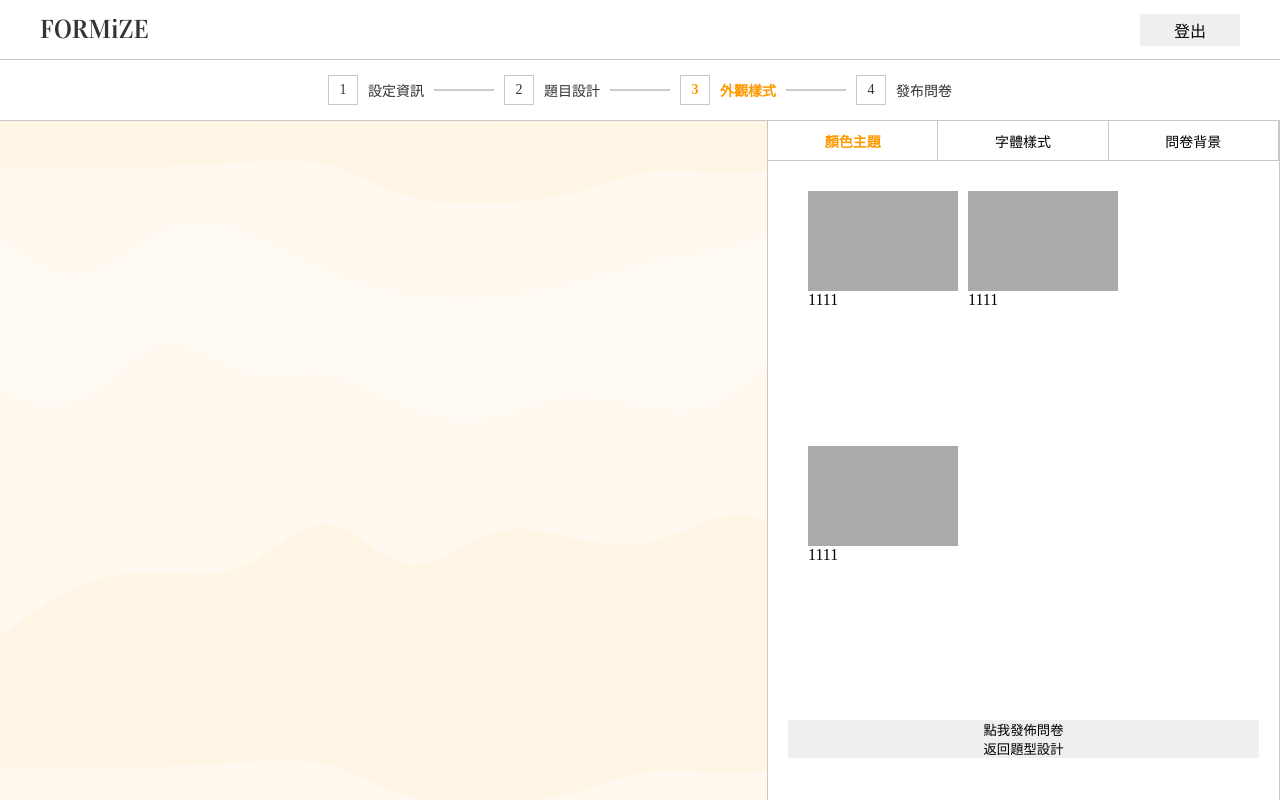
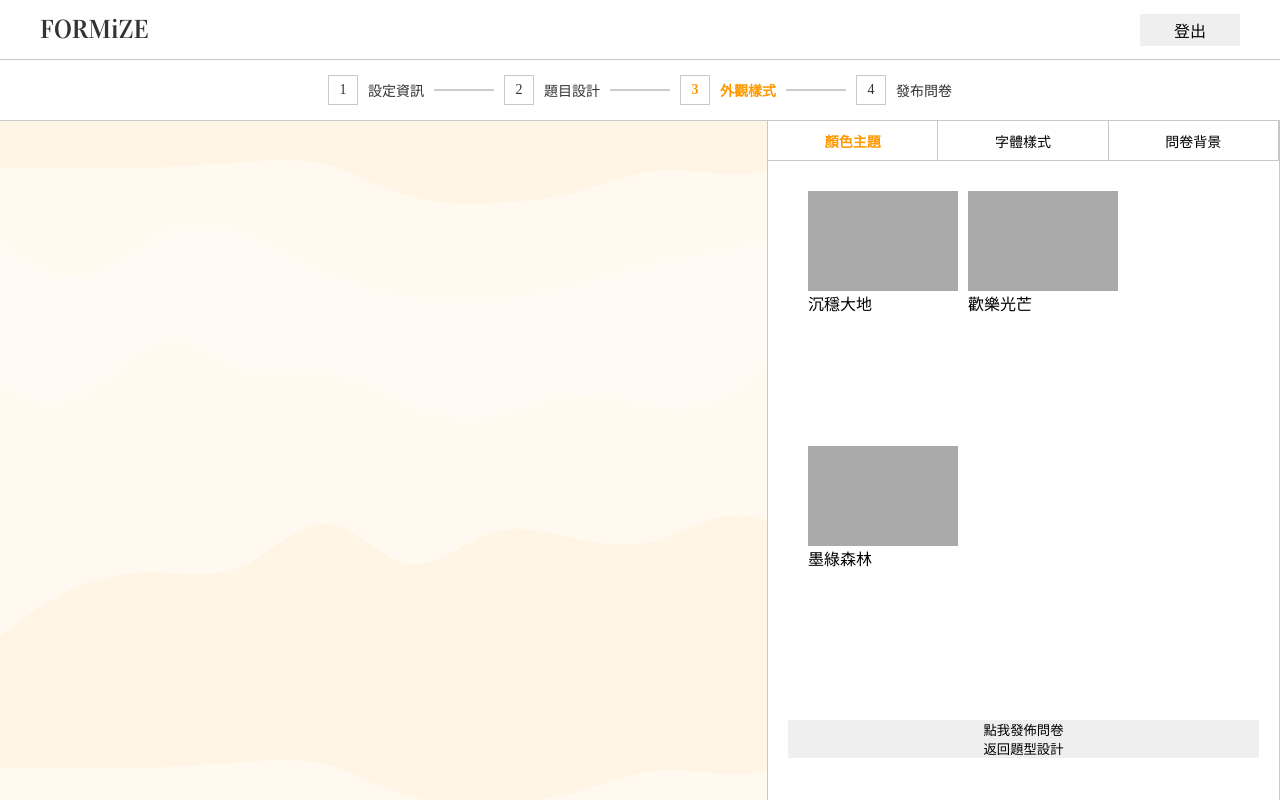
Before and after one commit to f0955710119/formize, a Next.js app: page /admin/new in a window 1280 px wide. Both pictures are taken after a click on the button "前往外觀樣式設計". Built offline with nearby package versions, Linux system fonts and the light colour scheme; a web font is replaced by a local one.

Commit message:
Add functionality of switching different color theme

```diff
--- a/src/components/Admin/CreateForm/StyleDesign/StyleSettings/SettingBar.tsx
+++ b/src/components/Admin/CreateForm/StyleDesign/StyleSettings/SettingBar.tsx
@@ -1,10 +1,15 @@
 // Card / Button ( router ) / O[tion hEADER] / able to scroll
 import { FC, useState } from "react";
+import { useAppDispatch } from "../../../../../hooks/useAppDispatch";
 import styled from "styled-components";
 import Layout from "../../UI/Layout";
 import Card from "./UI/Card";
 import HeaderItem from "./HeaderItem";
 import Button from "../../UI/Button";
+import styleConfig from "../../../../../configs/styleConfig";
+import { styleActions } from "../../../../../store/slice/styleSlice";
+import themes from "../../../../../store/theme/theme";
+import styleActionType from "../../../../../store/actionType/styleActionType";
 
 const SettingLayout = styled(Layout)`
   padding: 0;
@@ -67,7 +72,9 @@ const StyleCTAButton = styled(Button)`
 `;
 
 const styleTitleList = ["顏色主題", "字體樣式", "問卷背景"];
-const defaultThemeList = ["1111", "1111", "1111"];
+const defaultThemeList = Object.keys(styleConfig)
+  .filter((key) => key.includes("NAME"))
+  .map((key: string) => styleConfig[key]);
 const defaultFontList = [
   "華康少女",
   "新細明體",
@@ -92,6 +99,46 @@ const SettingBar: FC<SettingBarProps> = ({
   setCurrentStep,
 }: SettingBarProps) => {
   const [stylingOption, setStylingOption] = useState<number>(0);
+  const dispatch = useAppDispatch();
+
+  const switchThemeHandler = (title: string) => {
+    switch (title) {
+      case styleConfig.MAIN_NAME: {
+        dispatch(
+          styleActions.changeStyle({
+            actionType: styleActionType.THEME,
+            theme: styleConfig.MAIN,
+          })
+        );
+        break;
+      }
+
+      case styleConfig.YELLOW_NAME: {
+        dispatch(
+          styleActions.changeStyle({
+            actionType: styleActionType.THEME,
+            theme: styleConfig.YELLOW,
+          })
+        );
+        break;
+      }
+
+      case styleConfig.GREEN_NAME: {
+        dispatch(
+          styleActions.changeStyle({
+            actionType: styleActionType.THEME,
+            theme: styleConfig.GREEN,
+          })
+        );
+        break;
+      }
+
+      default: {
+        throw "沒有這個類型的主題";
+      }
+    }
+  };
+
   return (
     <SettingLayout>
       <Header>
@@ -108,7 +155,11 @@ const SettingBar: FC<SettingBarProps> = ({
       {stylingOption === 0 && (
         <CardContainer>
           {defaultThemeList.map((themeTitle, i) => (
-            <Card title={themeTitle} key={i} />
+            <Card
+              title={themeTitle}
+              key={i}
+              dispatchHandler={switchThemeHandler}
+            />
           ))}
         </CardContainer>
       )}
--- a/src/components/Admin/CreateForm/StyleDesign/StyleSettings/UI/Card.tsx
+++ b/src/components/Admin/CreateForm/StyleDesign/StyleSettings/UI/Card.tsx
@@ -26,11 +26,16 @@ const CardTitle = styled.div`
 
 interface CardProps {
   title: string;
+  dispatchHandler?: (title: string) => void;
 }
 
-const Card: FC<CardProps> = ({ title }: CardProps) => {
+const Card: FC<CardProps> = ({ title, dispatchHandler }: CardProps) => {
   return (
-    <CardWrapper>
+    <CardWrapper
+      onClick={() => {
+        dispatchHandler && dispatchHandler(title);
+      }}
+    >
       <CardItem />
       <CardTitle>{title}</CardTitle>
     </CardWrapper>
--- a/src/components/Admin/CreateForm/UI/Main.tsx
+++ b/src/components/Admin/CreateForm/UI/Main.tsx
@@ -10,7 +10,7 @@ const Layout = styled.main`
 
 interface MainProps {
   children: ReactNode;
-  onClick: MouseEventHandler;
+  onClick?: MouseEventHandler;
 }
 
 const Main: FC<MainProps> = ({ children, onClick }: MainProps) => {
--- a/src/configs/styleConfig.ts
+++ b/src/configs/styleConfig.ts
@@ -1,17 +1,20 @@
-// interface StyleConfig {
-//   [key: string]: string;
-// }
+// BUG: 好奇差異，因為這個可以解決能把參數帶入key的問題
+interface StyleConfig {
+  [key: string]: string;
+}
 
-// const styleConfig: StyleConfig = {
+// const styleConfig = {
 //   MAIN: "main",
 //   YELLOW: 'yellow',
 //   BLACK: 'black'
 // };
-// BUG: 好奇差異
-const styleConfig = {
+const styleConfig: StyleConfig = {
   MAIN: "main",
   YELLOW: "yellow",
   GREEN: "green",
+  MAIN_NAME: "沉穩大地",
+  YELLOW_NAME: "歡樂光芒",
+  GREEN_NAME: "墨綠森林",
 };
 
 export default styleConfig;
--- a/src/store/reducer/styleReducer.ts
+++ b/src/store/reducer/styleReducer.ts
@@ -16,6 +16,8 @@ const changeStyle: CaseReducer<
   }>
 > = (state, action) => {
   try {
+    console.log(action.payload.actionType);
+    console.log(action.payload.theme);
     switch (action.payload.actionType) {
       case styleActionType.THEME: {
         if (action.payload.theme) {
```
